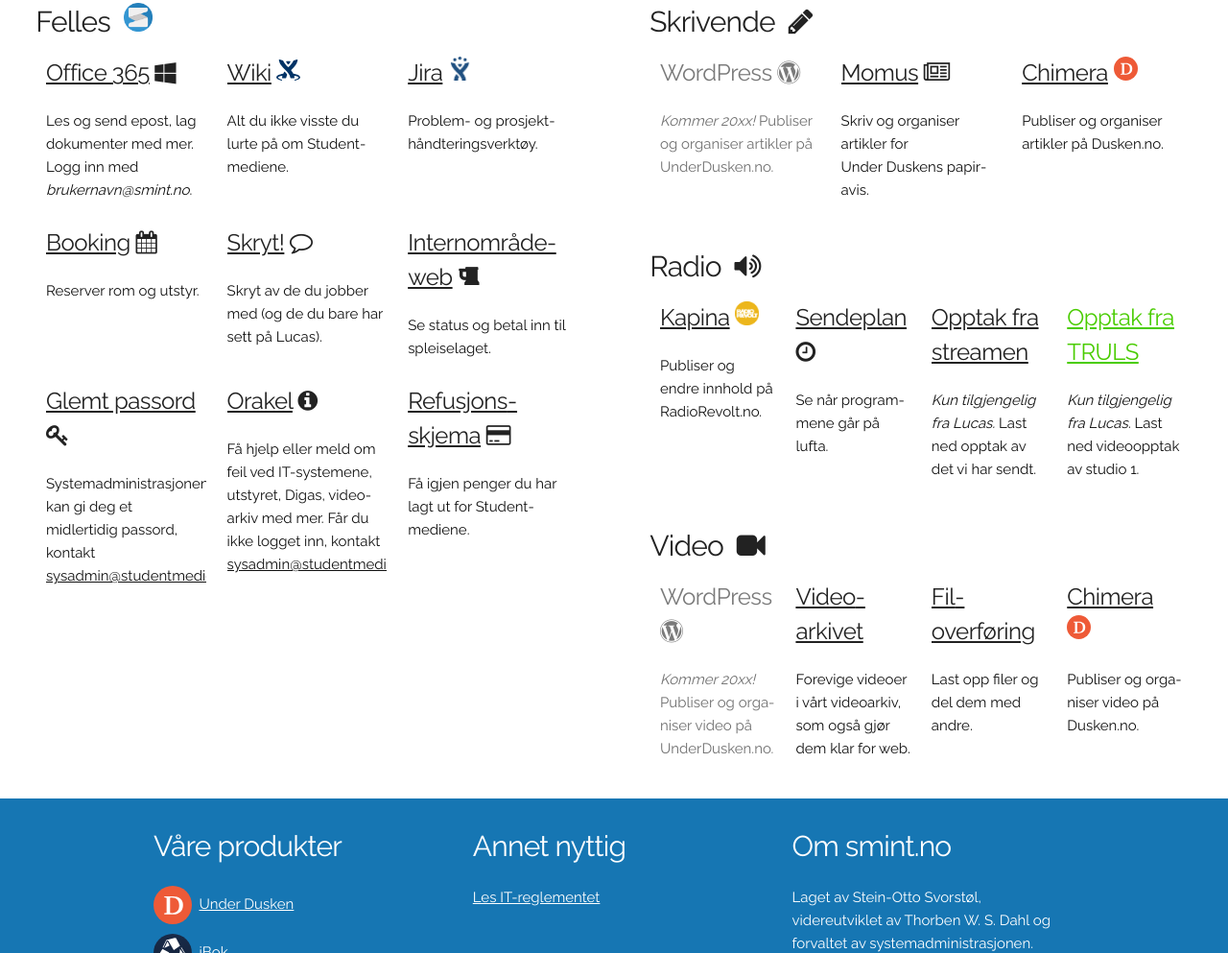
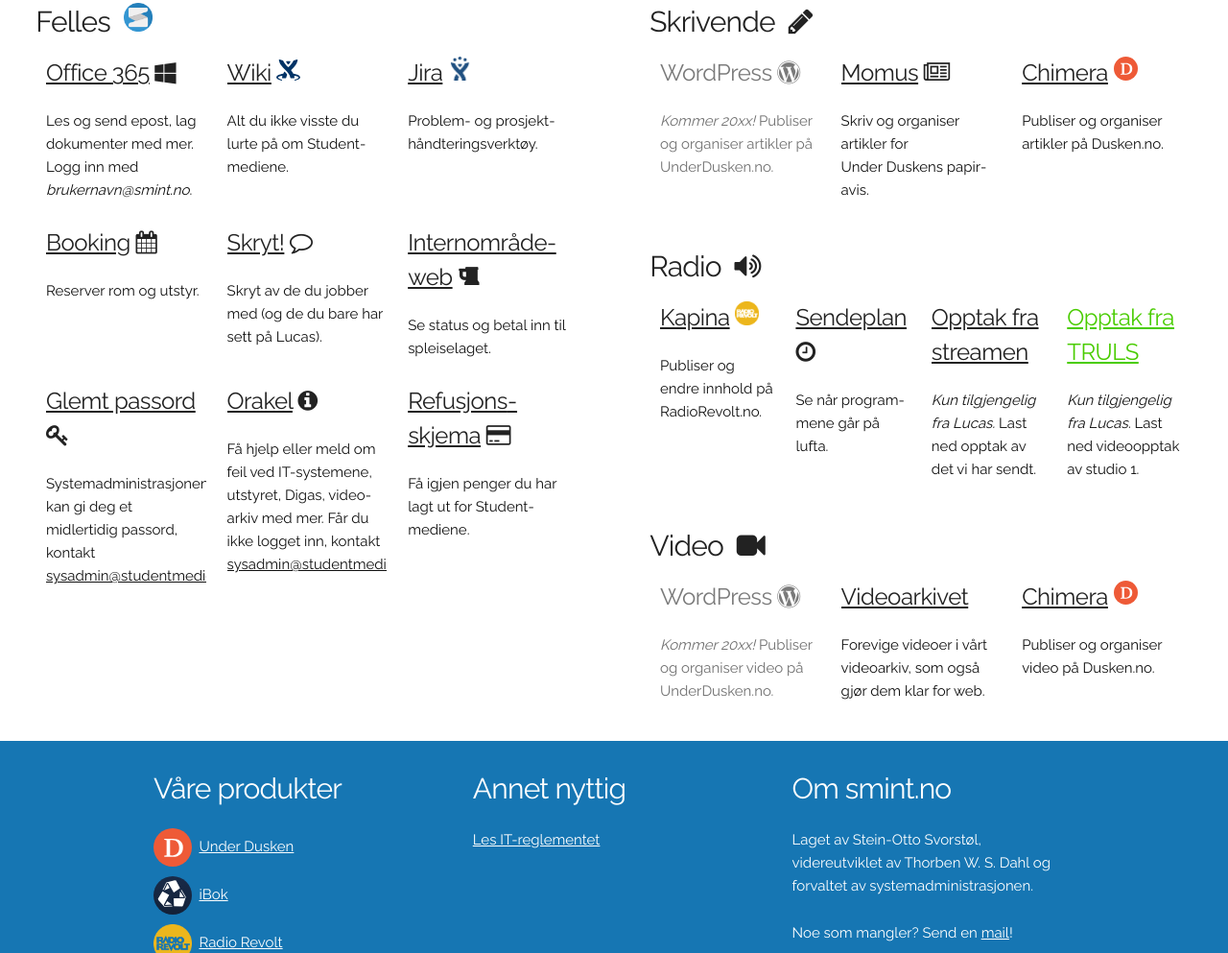
Before and after one commit to tobinus/smint.no, a plain HTML site: page webroot/index.html in a window 1280 px wide. Shown: the part 284-1277 px from the top of the page at 96% size. Drawn offline with Linux system fonts and the light colour scheme.

Commit message:
Remove link to ftpslots (dead service)

```diff
--- a/webroot/index.html
+++ b/webroot/index.html
@@ -229,14 +229,14 @@
                 <h4>Video&nbsp;&nbsp;<i class="fa fa-video-camera" aria-hidden="true"></i></h4>
 
                 <div class="row">
-                    <div class="three columns comingsoon">
+                    <div class="four columns comingsoon">
                         <h5>WordPress <i class="fa fa-wordpress" aria-hidden="true"></i></h5>
                         <p>
                             <em>Kommer 20xx!</em> Publiser og orga&shy;niser video på Under&shy;Dusken.no.
                         </p>
                     </div>
 
-                    <div class="three columns">
+                    <div class="four columns">
                         <h5>
                             <a href="http://media.stv.no/arkiv">
                                 Video&shy;arkivet</a>
@@ -245,16 +245,7 @@
                             Forevige videoer i vårt video&shy;arkiv, som også gjør dem klar for web.
                         </p>
                     </div>
-                    <div class="three columns">
-                        <h5>
-                            <a href="https://ftpslots.smint.no/">
-                                Fil&shy;overføring</a>
-                        </h5>
-                        <p>
-                            Last opp filer og del dem med andre.
-                        </p>
-                    </div>
-                    <div class="three columns">
+                    <div class="four columns">
                         <h5>
                             <a href="https://dusken.no/admin">
                                 Chimera</a>
```
